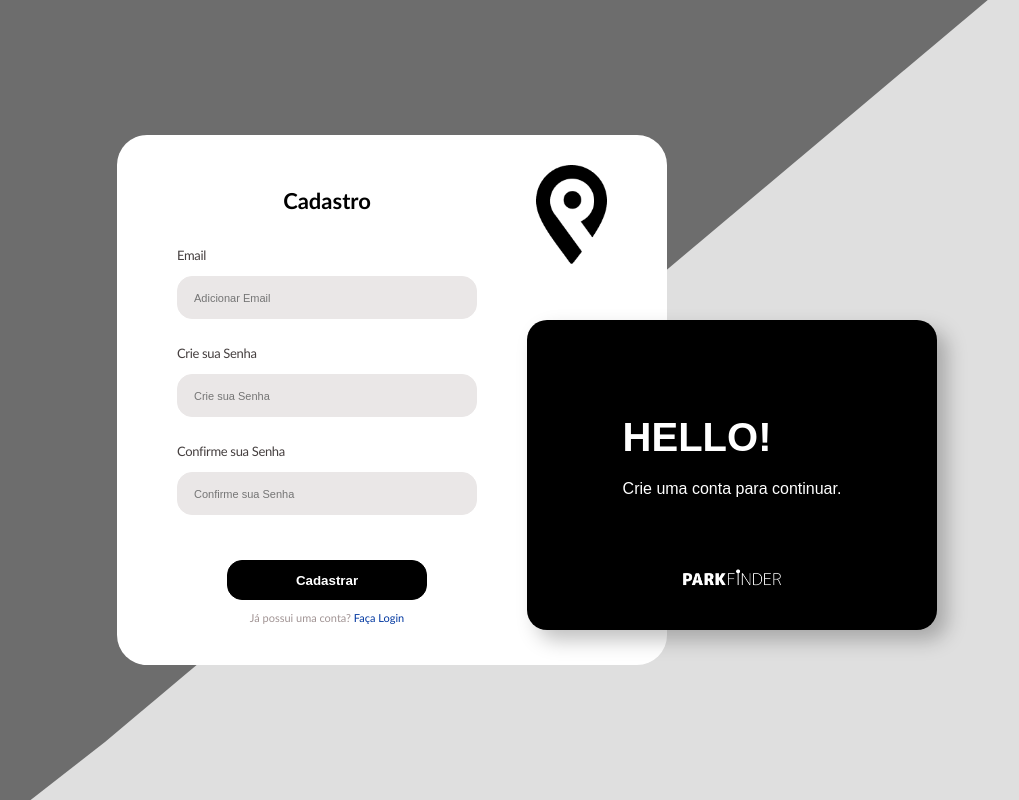
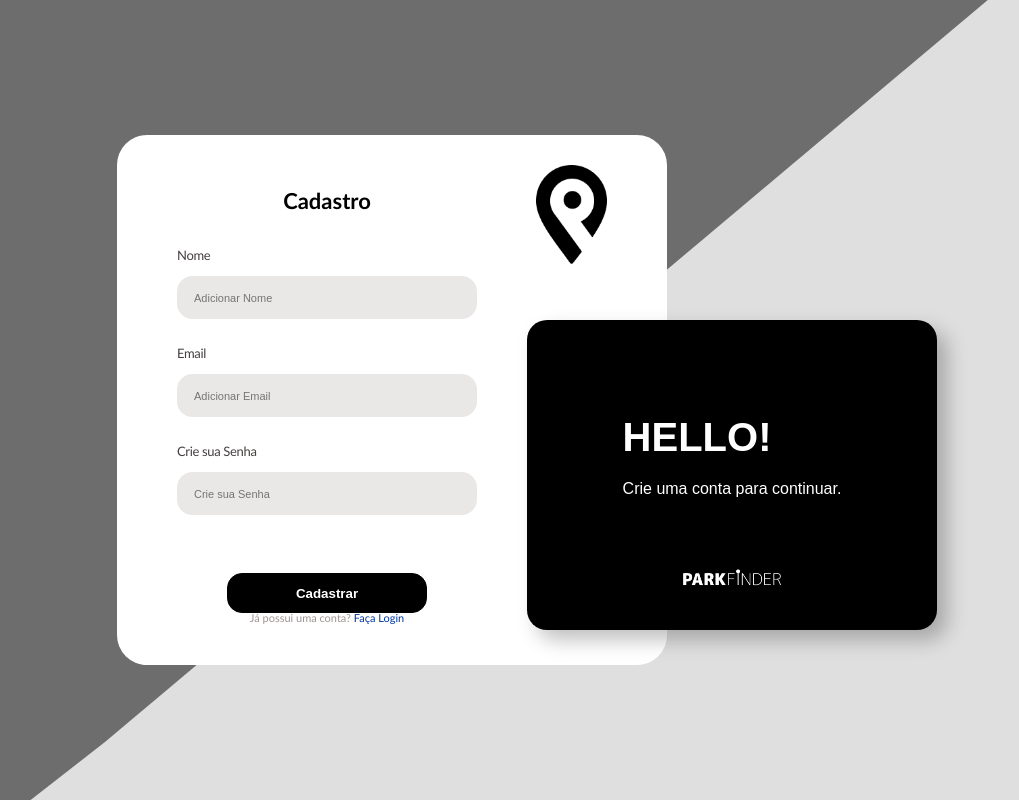
Before and after one commit to izarodri/parkfinder.git.io, a plain HTML site: page cadastro.html in a window 1280 px wide. Shown: the whole page, without its empty margins (113-1132 px from the left). Drawn offline with Linux system fonts and the light colour scheme.

Commit message:
version 0.4

```diff
--- a/cadastro.html
+++ b/cadastro.html
@@ -21,6 +21,16 @@
                 <div class="cadasposi">
                     <p style="text-align: center; font-size: 22px; margin-bottom: 20px;"><b>Cadastro</b> </p>
 
+                    <p class="norma">Nome</p>
+                    <div class="input-container ">
+                        <div class="placeholder">
+
+                            <input style="margin-bottom: 13px;" type="text" id="nome" name="seunome" aria-labelledby="label-nome"
+                            placeholder="Adicionar Nome" />
+                            <label class="label" for="femail" id="label-femail"></label>
+                        </div>
+                    </div>
+
                     <p class="norma">Email</p>
                     <div class="input-container ">
                         <div class="placeholder">
@@ -37,16 +47,6 @@
                         <div class="placeholder">
                             <input style="margin-bottom: 13px;" type="password" id="senha" name="suasenha" aria-labelledby="label-senha"
                             placeholder="Crie sua Senha" />
-                            <label class="label" for="senha" id="label-senha"></label>
-                        </div>
-                    </div>
-
-                    <p class="norma">Confirme sua Senha</p>
-                    <div class="input-container">
-
-                        <div class="placeholder">
-                            <input type="password" id="senha" name="suasenha" aria-labelledby="label-senha"
-                            placeholder="Confirme sua Senha" />
                             <label class="label" for="senha" id="label-senha"></label>
                         </div>
                     </div>
```
